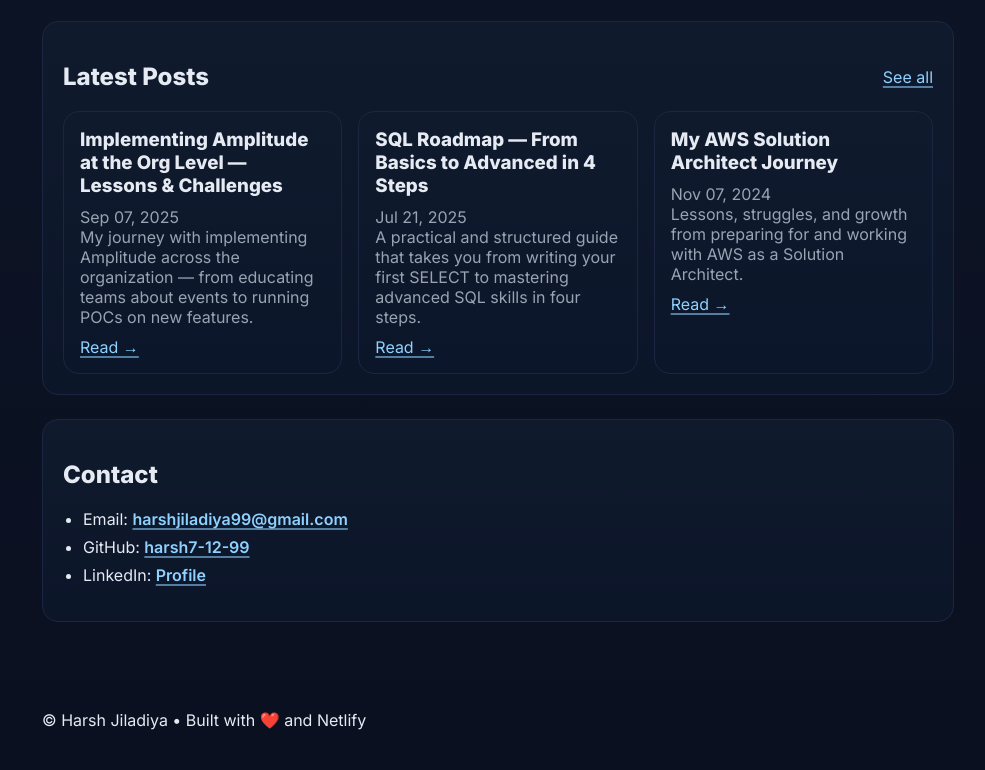
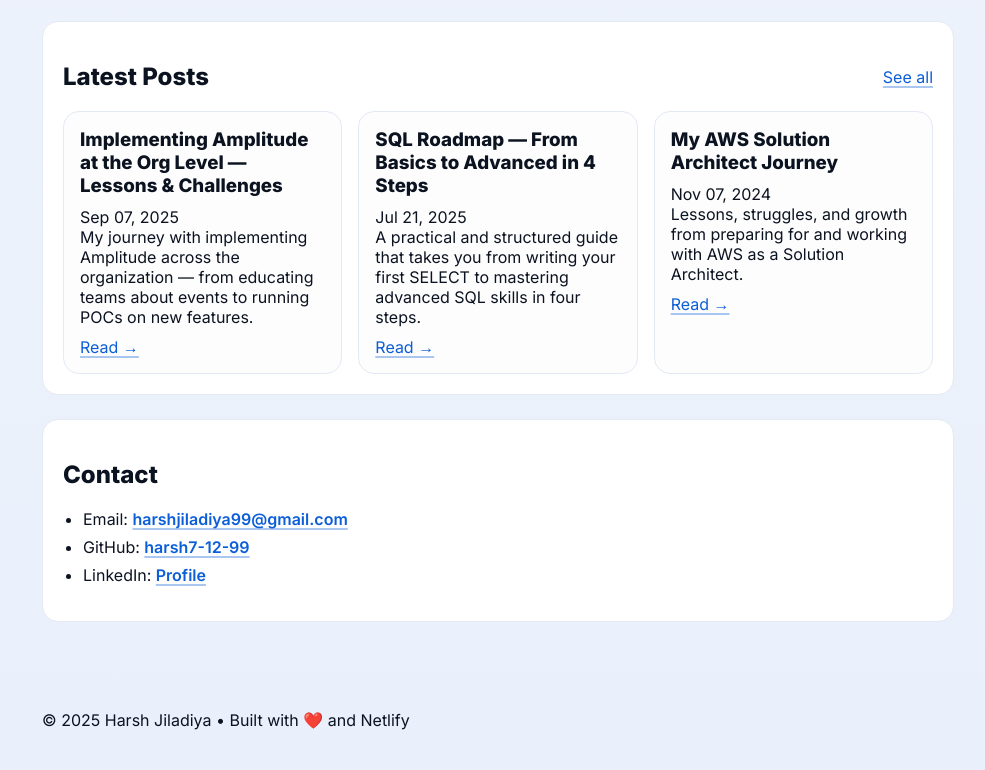
Before and after one commit to harsh7-12-99/Blogger, a website: page index.html in a window 1280 px wide. Shown: the part 1403-2173 px from the top of the page, without its empty margins (142-1127 px from the left). Drawn offline with Linux system fonts and the light colour scheme.

Commit message:
dark and light mode toggle button

```diff
--- a/assets/css/styles.css
+++ b/assets/css/styles.css
@@ -144,3 +144,109 @@ nav a.active, nav a:hover{color:#fff}
 @media (max-width: 860px){
   .avatar-frame{ width: 260px; }
 }
+
+
+html[data-theme="light"]{
+--muted: #445066;
+--brand: #5b4df2;
+--brand-2: #0ea5e9;
+--ring: rgba(91,77,242,.25);
+--link: #0b5ed7;
+--link-hover: #052c65;
+--link-underline: rgba(11,94,215,.35);
+--tile: #f2f6ff;
+--tile-border: #d9e2f2;
+--tile-hover: #e9f0ff;
+}
+
+
+/* Smooth color transitions */
+html, body, .about, .recent-posts, .contact, .panel, .card, .skill, .tile {
+transition: background-color .25s ease, color .25s ease, border-color .25s ease;
+}
+
+
+/* Light mode backgrounds for key panels */
+html[data-theme="light"] body{
+background: linear-gradient(180deg,#f7f9fc,#eef3fb 40%,#eaf0fb 100%);
+}
+html[data-theme="light"] .about,
+html[data-theme="light"] .recent-posts,
+html[data-theme="light"] .contact,
+html[data-theme="light"] .panel{
+background: linear-gradient(180deg, var(--panel), #f8fbff);
+border-color: #e3e9f5;
+}
+html[data-theme="light"] .card,
+html[data-theme="light"] .skill,
+html[data-theme="light"] .tile{
+background: linear-gradient(180deg, #ffffff, #f6f9ff);
+border-color: var(--tile-border);
+}
+
+
+/* Theme toggle button */
+.theme-toggle{
+margin-left: 12px;
+display: inline-flex; align-items: center; justify-content: center;
+width: 38px; height: 38px; border-radius: 10px;
+border: 1px solid rgba(255,255,255,.18);
+background: transparent; color: var(--text);
+cursor: pointer; font-size: 18px; line-height: 1;
+}
+.theme-toggle:hover{ filter: brightness(1.05); }
+.theme-toggle:focus{ outline: none; box-shadow: 0 0 0 3px var(--ring); }
+
+
+/* Header nav colors in light mode */
+html[data-theme="light"] nav a{ color: var(--muted); }
+html[data-theme="light"] nav a.active, html[data-theme="light"] nav a:hover{ color: var(--text); }
+
+
+/* Optional: hero avatar frame in light mode if/when you re-add image */
+html[data-theme="light"] .avatar-frame{ box-shadow: 0 12px 30px rgba(0,0,0,.1); }
+
+/* ===== Fix: Light theme text readability ===== */
+html[data-theme="light"] {
+  --text: #0b1220;   /* dark base text */
+  --muted: #445066; /* softer muted text */
+}
+
+html[data-theme="light"] body {
+  background: linear-gradient(180deg, #f7f9fc, #eef3fb 40%, #eaf0fb 100%);
+}
+
+/* Panels in light mode */
+html[data-theme="light"] .about,
+html[data-theme="light"] .recent-posts,
+html[data-theme="light"] .contact,
+html[data-theme="light"] .panel {
+  background: #ffffff;
+  border-color: #e3e9f5;
+  color: var(--text);
+}
+
+/* Text inside panels */
+html[data-theme="light"] .about p,
+html[data-theme="light"] .recent-posts p,
+html[data-theme="light"] .contact p,
+html[data-theme="light"] .panel p,
+html[data-theme="light"] h2,
+html[data-theme="light"] h3,
+html[data-theme="light"] h1 {
+  color: var(--text);
+}
+
+/* Muted text (dates, subtitles, etc.) */
+html[data-theme="light"] .muted {
+  color: var(--muted);
+}
+
+/* Blog cards and tiles */
+html[data-theme="light"] .card,
+html[data-theme="light"] .tile,
+html[data-theme="light"] .skill {
+  background: #fdfdfd;
+  border-color: #e3e9f5;
+  color: var(--text);
+}
--- a/assets/js/main.js
+++ b/assets/js/main.js
@@ -1,13 +1,83 @@
-// shared helpers
-(function(){
+// /assets/js/main.js — dark/light toggle + helpers
+
+(function () {
+  // ===== Footer year =====
   const yEl = document.getElementById('year');
   if (yEl) yEl.textContent = new Date().getFullYear();
+
+  // ===== THEME: init from storage or OS preference =====
+  const root = document.documentElement; // <html>
+  const stored = localStorage.getItem('theme'); // 'light' | 'dark' | null
+  const prefersLight =
+    window.matchMedia &&
+    window.matchMedia('(prefers-color-scheme: light)').matches;
+  const initial = stored || (prefersLight ? 'light' : 'dark');
+  applyTheme(initial);
+
+  // ===== Toggle button =====
+  const btn = document.getElementById('theme-toggle');
+  if (btn) {
+    btn.addEventListener('click', () => {
+      const next =
+        root.getAttribute('data-theme') === 'light' ? 'dark' : 'light';
+      applyTheme(next);
+      localStorage.setItem('theme', next);
+    });
+  }
+
+  // ===== React to OS changes (only if user hasn't chosen) =====
+  if (window.matchMedia) {
+    window
+      .matchMedia('(prefers-color-scheme: light)')
+      .addEventListener('change', (e) => {
+        if (!localStorage.getItem('theme')) {
+          applyTheme(e.matches ? 'light' : 'dark');
+        }
+      });
+  }
+
+  function applyTheme(mode) {
+    if (mode === 'light') {
+      root.setAttribute('data-theme', 'light');
+      setToggleIcon('light');
+    } else {
+      root.removeAttribute('data-theme'); // default = dark tokens
+      setToggleIcon('dark');
+    }
+  }
+
+  function setToggleIcon(mode) {
+    const b = document.getElementById('theme-toggle');
+    if (!b) return;
+    if (mode === 'light') {
+      b.textContent = '☀️';
+      b.title = 'Switch to dark mode';
+      b.setAttribute('aria-label', 'Switch to dark mode');
+    } else {
+      b.textContent = '🌙';
+      b.title = 'Switch to light mode';
+      b.setAttribute('aria-label', 'Switch to light mode');
+    }
+  }
 })();
 
-export function fmtDate(iso){
-  try { return new Date(iso).toLocaleDateString(undefined, {year:'numeric', month:'short', day:'2-digit'}); }
-  catch { return iso; }
-}
+// ===== Helper functions (attached to window for global use) =====
+window.fmtDate = function fmtDate(iso) {
+  try {
+    return new Date(iso).toLocaleDateString(undefined, {
+      year: 'numeric',
+      month: 'short',
+      day: '2-digit',
+    });
+  } catch {
+    return iso;
+  }
+};
 
-export function qs(sel, root=document){ return root.querySelector(sel); }
-export function qsa(sel, root=document){ return Array.from(root.querySelectorAll(sel)); }
+window.qs = function qs(sel, root = document) {
+  return root.querySelector(sel);
+};
+
+window.qsa = function qsa(sel, root = document) {
+  return Array.from(root.querySelectorAll(sel));
+};
--- a/index.html
+++ b/index.html
@@ -15,7 +15,8 @@
     <nav>
       <a href="/">Home</a>
       <a href="/blog/">Blog</a>
-    </nav>
+      <a><button id="theme-toggle" class="theme-toggle" aria-label="Toggle dark/light" title="Toggle theme">🌙</button></a>
+</nav>
   </header>
 
   <main class="container">
```
Also changed, not shown: blog/index.html (+3 -2 lines), blog/post.html (+2 -1 lines).
